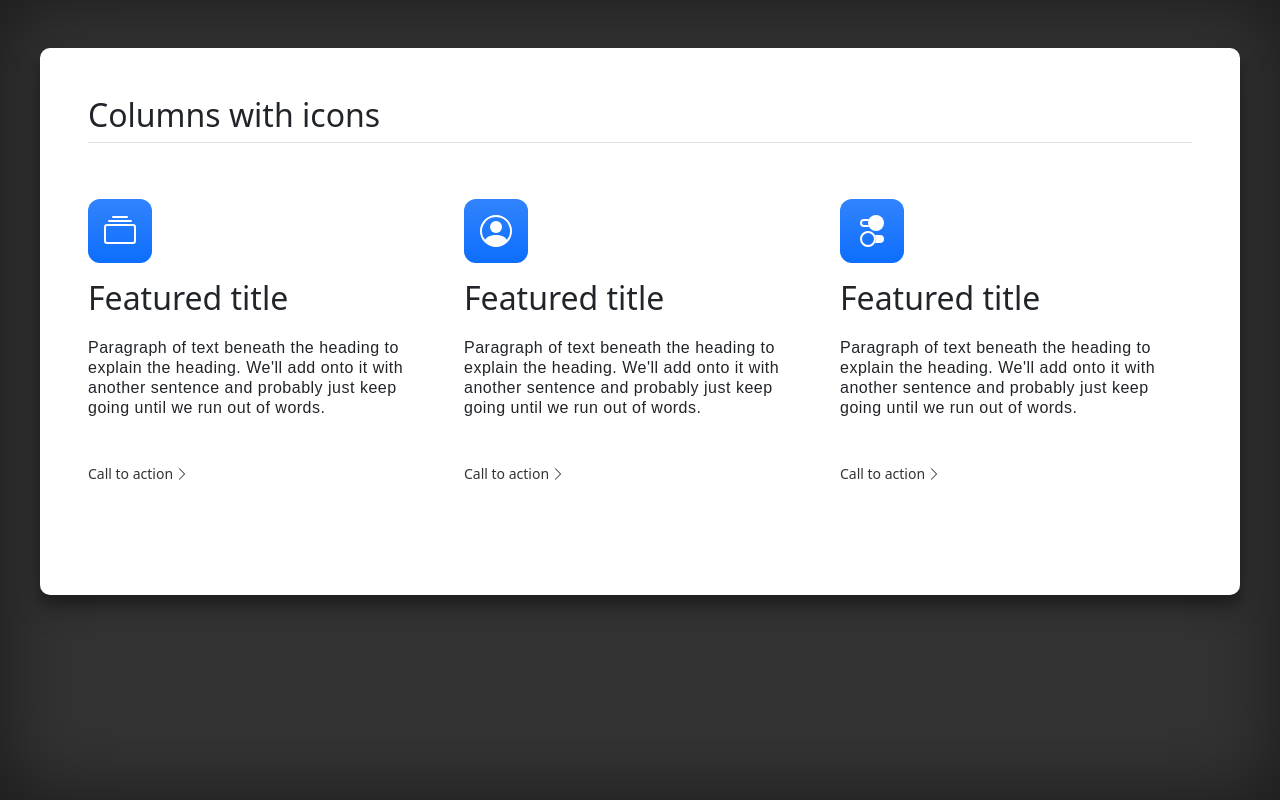
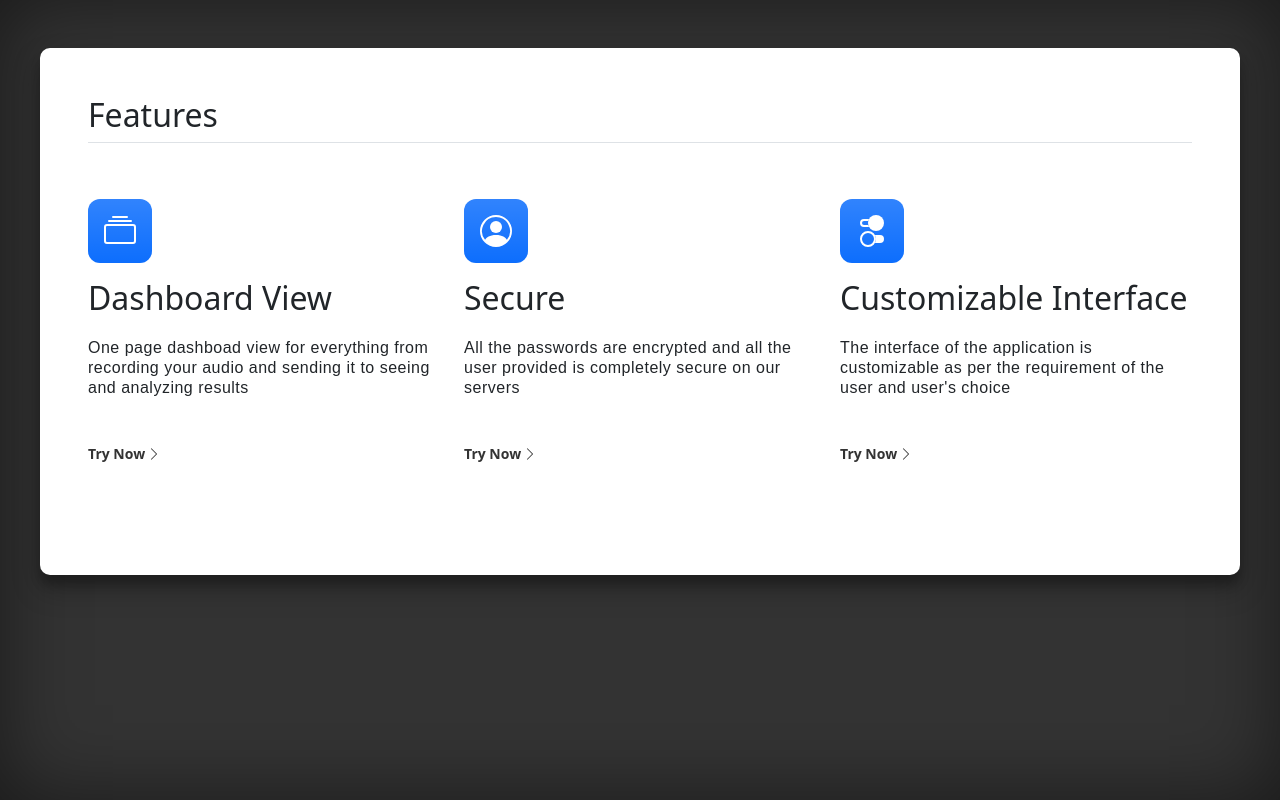
Before and after one commit to chaharshivam/coVITal, a React (Create React App) app: page /features in a window 1280 px wide. Built offline with nearby package versions, Linux system fonts and the light colour scheme.

Commit message:
features page edited

```diff
--- a/src/components/Features.js
+++ b/src/components/Features.js
@@ -1,4 +1,5 @@
 import React from 'react';
+import {Link} from "react-router-dom";
 import './css/featuresStyles.css'
 
 class Features extends React.Component {
@@ -83,7 +84,7 @@ class Features extends React.Component {
                     </symbol>
                 </svg>
                 <div className="container px-5 py-5 mt-5 mycontainer" id="featured-3">
-                    <h2 className="pb-2 border-bottom">Columns with icons</h2>
+                    <h2 className="pb-2 border-bottom">Features</h2>
                     <div className="row g-4 py-5 row-cols-1 row-cols-lg-3">
                         <div className="feature col">
                             <div className="feature-icon bg-primary bg-gradient">
@@ -91,16 +92,14 @@ class Features extends React.Component {
                                     <use xlinkHref="#collection"/>
                                 </svg>
                             </div>
-                            <h2>Featured title</h2>
-                            <p>Paragraph of text beneath the heading to explain the heading. We'll add onto it with
-                                another
-                                sentence and probably just keep going until we run out of words.</p>
-                            <a href="#" className="icon-link">
-                                Call to action
+                            <h2>Dashboard View</h2>
+                            <p>One page dashboad view for everything from recording your audio and sending it to seeing and analyzing results</p>
+                            <Link to="/dashboard" className="icon-link">
+                                <b>Try Now</b>
                                 <svg className="bi" width="1em" height="1em">
                                     <use xlinkHref="#chevron-right"/>
                                 </svg>
-                            </a>
+                            </Link>
                         </div>
                         <div className="feature col">
                             <div className="feature-icon bg-primary bg-gradient">
@@ -108,16 +107,14 @@ class Features extends React.Component {
                                     <use xlinkHref="#people-circle"/>
                                 </svg>
                             </div>
-                            <h2>Featured title</h2>
-                            <p>Paragraph of text beneath the heading to explain the heading. We'll add onto it with
-                                another
-                                sentence and probably just keep going until we run out of words.</p>
-                            <a href="#" className="icon-link">
-                                Call to action
+                            <h2>Secure</h2>
+                            <p>All the passwords are encrypted and all the user provided is completely secure on our servers</p>
+                            <Link to="/dashboard" className="icon-link">
+                                <b>Try Now</b>
                                 <svg className="bi" width="1em" height="1em">
                                     <use xlinkHref="#chevron-right"/>
                                 </svg>
-                            </a>
+                            </Link>
                         </div>
                         <div className="feature col">
                             <div className="feature-icon bg-primary bg-gradient">
@@ -125,16 +122,14 @@ class Features extends React.Component {
                                     <use xlinkHref="#toggles2"/>
                                 </svg>
                             </div>
-                            <h2>Featured title</h2>
-                            <p>Paragraph of text beneath the heading to explain the heading. We'll add onto it with
-                                another
-                                sentence and probably just keep going until we run out of words.</p>
-                            <a href="#" className="icon-link">
-                                Call to action
+                            <h2>Customizable Interface</h2>
+                            <p> The interface of the application is customizable as per the requirement of the user and user's choice</p>
+                            <Link to="/dashboard" className="icon-link">
+                                <b>Try Now</b>
                                 <svg className="bi" width="1em" height="1em">
                                     <use xlinkHref="#chevron-right"/>
                                 </svg>
-                            </a>
+                            </Link>
                         </div>
                     </div>
                 </div>
```
